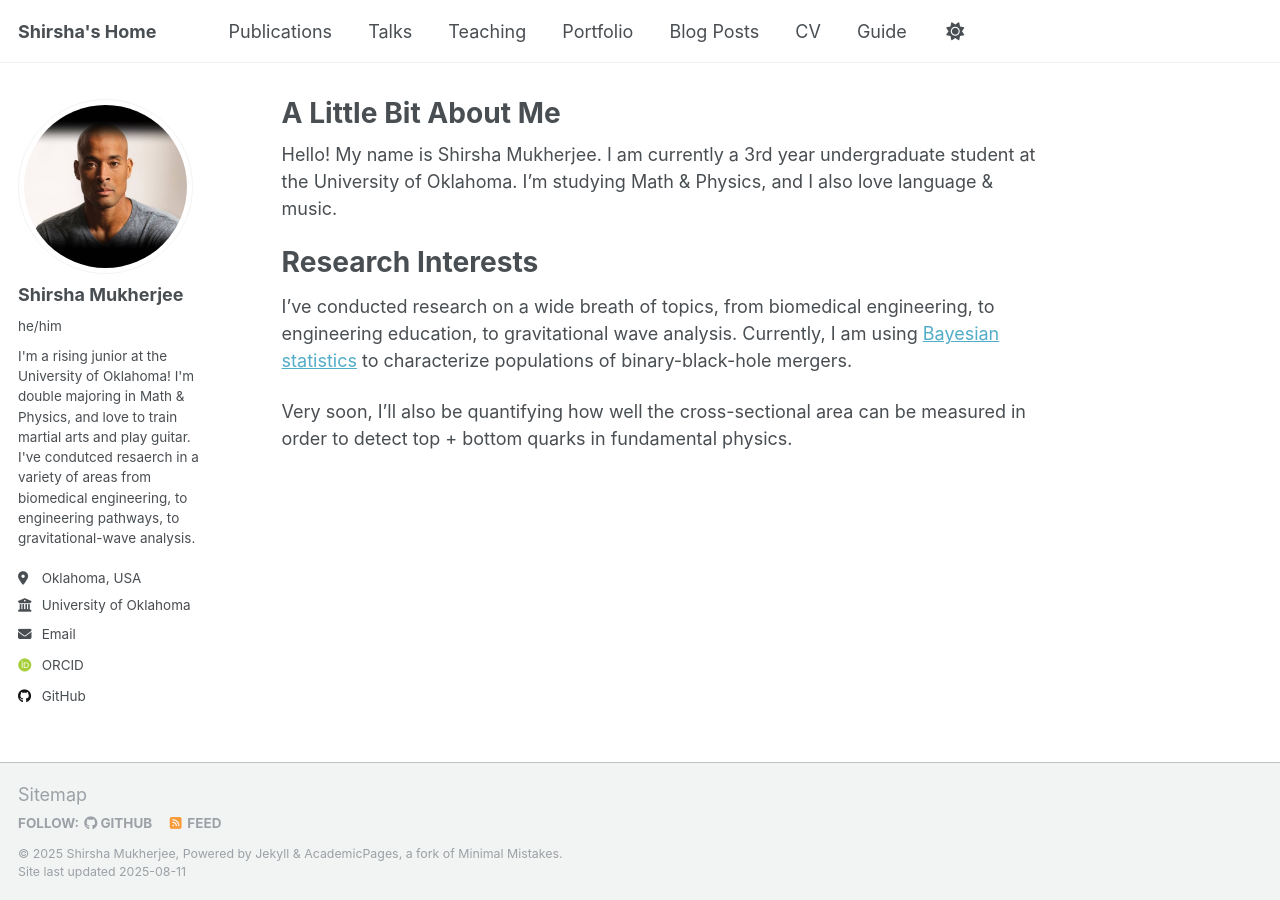
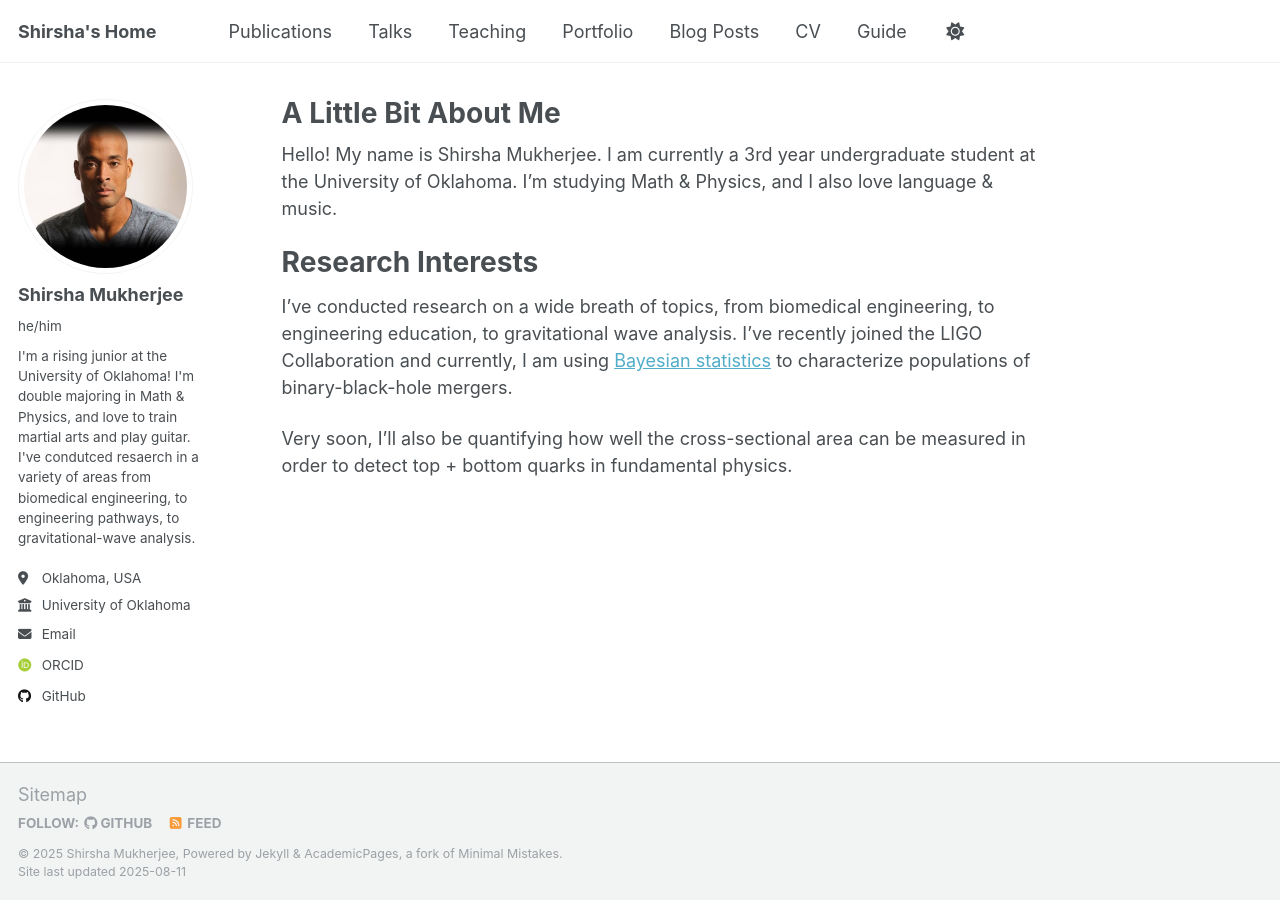
Before and after one commit to shirshamukherjee/projectfrthistime, a Jekyll site: the page built from _pages/about.md, in a window 1280 px wide. Built offline with Jekyll 4.4.1, drawn with Linux system fonts in a browser that asks for light colours; some web fonts are replaced; a script that is not in the unit is left out.

Commit message:
Update about.md

```diff
--- a/_pages/about.md
+++ b/_pages/about.md
@@ -10,8 +10,9 @@ redirect_from:
 Hello! My name is Shirsha Mukherjee. I am currently a 3rd year undergraduate student at the University of Oklahoma. I'm studying Math & Physics, and I also love language & music.
 
 
+
 Research Interests
 ======
-I've conducted research on a wide breath of topics, from biomedical engineering, to engineering education, to gravitational wave analysis. Currently, I am using [Bayesian statistics](https://srcd.onlinelibrary.wiley.com/doi/10.1111/cdev.12169) to characterize populations of binary-black-hole mergers.
+I've conducted research on a wide breath of topics, from biomedical engineering, to engineering education, to gravitational wave analysis. I've recently joined the LIGO Collaboration and currently, I am using [Bayesian statistics](https://srcd.onlinelibrary.wiley.com/doi/10.1111/cdev.12169) to characterize populations of binary-black-hole mergers.
 
 Very soon, I'll also be quantifying how well the cross-sectional area can be measured in order to detect top + bottom quarks in fundamental physics.
```
